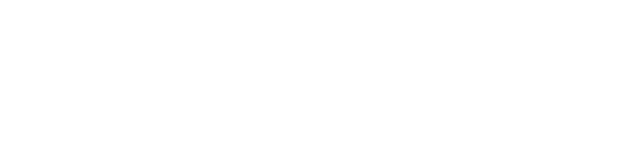
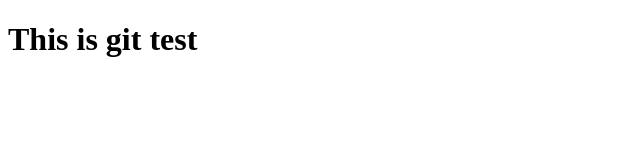
Before and after one commit to Hasibul012/Demo-web, a plain HTML site: page index.html in a window 1280 px wide. Shown: the whole page, without its empty margins (0-640 px from the left). Drawn offline with Linux system fonts and the light colour scheme.

Commit message:
first commit

```diff
--- a/index.html
+++ b/index.html
@@ -4,7 +4,8 @@
     <meta charset="UTF-8">
     <meta http-equiv="X-UA-Compatible" content="IE=edge">
     <meta name="viewport" content="width=device-width, initial-scale=1.0">
-    <title>Document</title>
+    <title>Demo Web</title>
+    <h1>This is git test</h1>
 </head>
 <body>
 
```
